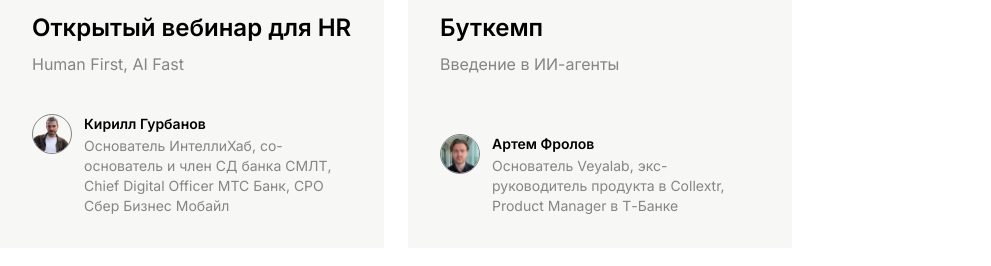
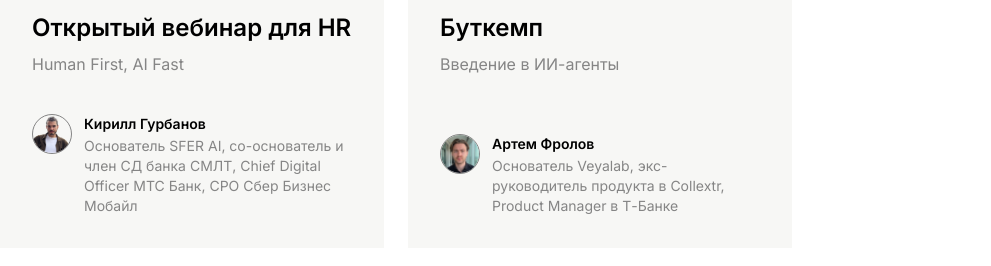
Before and after one commit to vb-sferai/IntelliHub, a React (Vite) app: page /home in a window 1280 px wide. Shown: the part 5280-5546 px from the top of the page, without its empty margins (64-1055 px from the left). Built offline with nearby package versions, Linux system fonts and the light colour scheme.

Commit message:
Update data.ts
Основатель SFER AI

```diff
--- a/src/pages/MainPage/data.ts
+++ b/src/pages/MainPage/data.ts
@@ -123,7 +123,7 @@ export const EVENTS = [
         title: 'Открытый вебинар для HR',
         text: 'Human First, AI Fast',
         speaker: 'Кирилл Гурбанов',
-        speakerRole: 'Основатель ИнтеллиХаб, со-основатель и член СД банка СМЛТ, Chief Digital Officer МТС Банк,  CPO Сбер Бизнес Мобайл',
+        speakerRole: 'Основатель SFER AI, со-основатель и член СД банка СМЛТ, Chief Digital Officer МТС Банк,  CPO Сбер Бизнес Мобайл',
         speakerPhotoUrl: KirillImg,
         link: 'https://t.me/kgrbnv_bot?start=dl-1757939498db45602a124c',
     },
```
